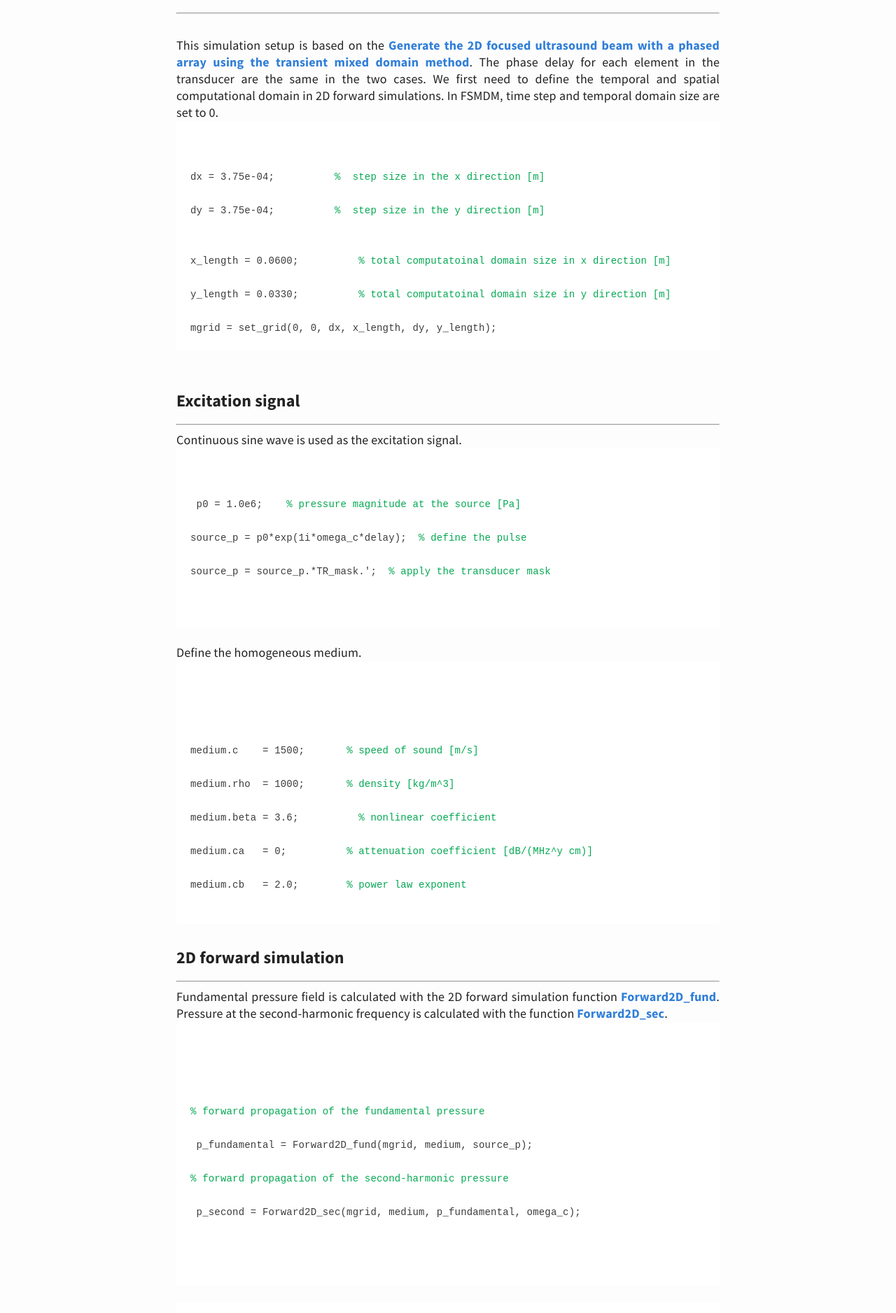
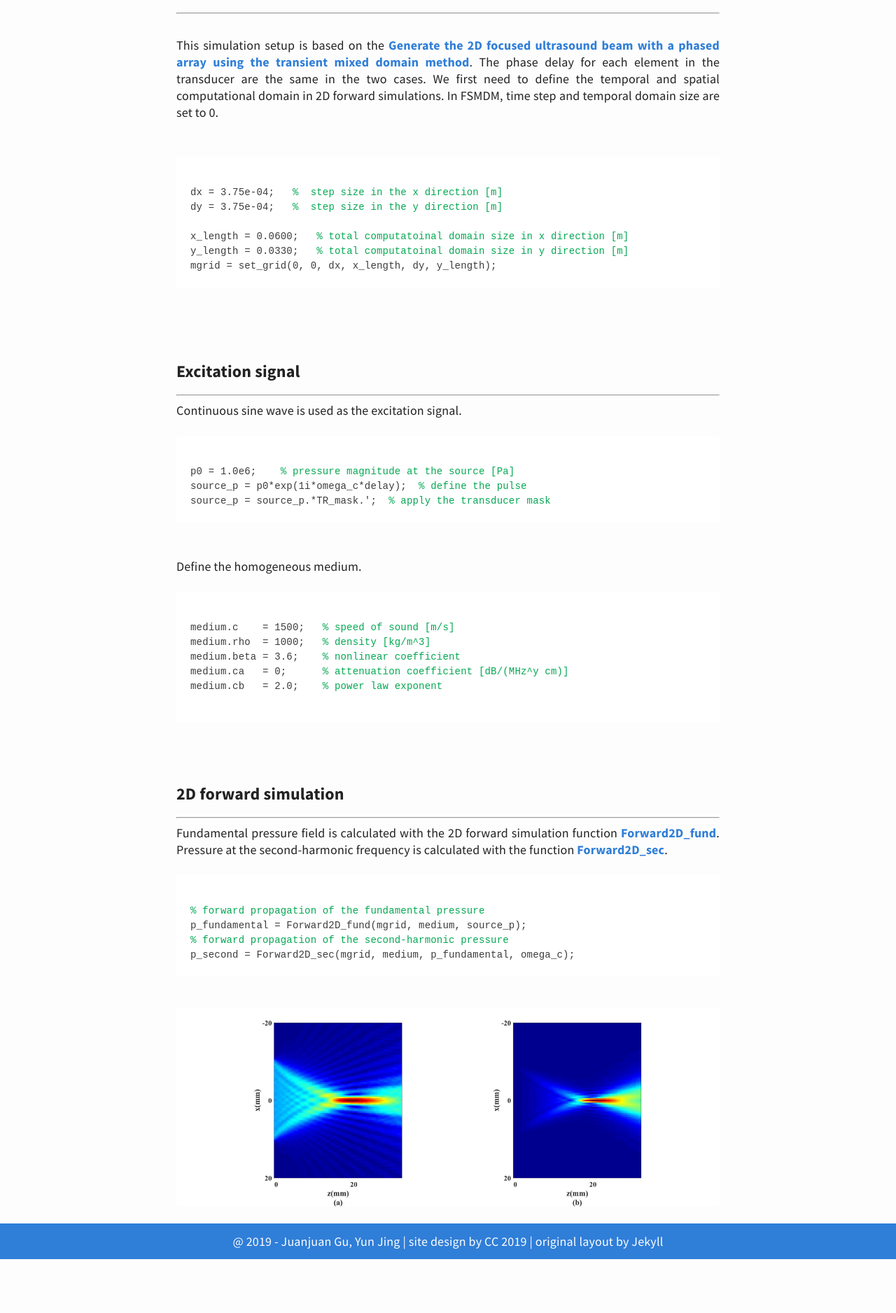
Before and after one commit to m-SOUND/mSOUND, a Jekyll site: the page built from _posts/2019-02-20-FSMDM_2D_homogeneous.html, in a window 1280 px wide. Shown: the part 520-2397 px from the top of the page at 70% size. Built offline with Jekyll 4.4.1, drawn with Linux system fonts in a browser that asks for light colours; after the commit the page ends 2320 px from its top, so only the background shows below that.

Commit message:
Update 2019-02-20-FSMDM_2D_homogeneous.html

```diff
--- a/_posts/2019-02-20-FSMDM_2D_homogeneous.html
+++ b/_posts/2019-02-20-FSMDM_2D_homogeneous.html
@@ -23,15 +23,16 @@ This example shows how to simulate the wave propagation in a 2D homogeneous medi
   The phase delay for each element in the transducer are the same in the two cases.
   We first need to define the temporal and spatial computational domain in 2D forward simulations. In FSMDM, time step and
  temporal domain size are set to 0.
- <br>
-   <code>
-<br>dx = 3.75e-04;         <font color="#03a852"> %  step size in the x direction [m]</font>
-<br>dy = 3.75e-04;         <font color="#03a852"> %  step size in the y direction [m]</font>
+ <pre>
+ <code>
+dx = 3.75e-04;  <font color="#03a852"> %  step size in the x direction [m]</font>
+dy = 3.75e-04;  <font color="#03a852"> %  step size in the y direction [m]</font>
 
-<br>x_length = 0.0600;         <font color="#03a852"> % total computatoinal domain size in x direction [m]</font>
-<br>y_length = 0.0330;         <font color="#03a852"> % total computatoinal domain size in y direction [m]</font>
-<br>mgrid = set_grid(0, 0, dx, x_length, dy, y_length);
+x_length = 0.0600;  <font color="#03a852"> % total computatoinal domain size in x direction [m]</font>
+y_length = 0.0330;  <font color="#03a852"> % total computatoinal domain size in y direction [m]</font>
+mgrid = set_grid(0, 0, dx, x_length, dy, y_length);
 </code>
+</pre>
  <br>
 </p>
 
@@ -41,29 +42,28 @@ This example shows how to simulate the wave propagation in a 2D homogeneous medi
 <hr>
 <p>
 Continuous sine wave is used as the excitation signal.
- <br>
+<pre>
 <code>
-<br> p0 = 1.0e6;   <font color="#03a852"> % pressure magnitude at the source [Pa] </font>
-<br>source_p = p0*exp(1i*omega_c*delay); <font color="#03a852"> % define the pulse </font>
-<br>source_p = source_p.*TR_mask.'; <font color="#03a852"> % apply the transducer mask </font>
-<br>
+p0 = 1.0e6;   <font color="#03a852"> % pressure magnitude at the source [Pa] </font>
+source_p = p0*exp(1i*omega_c*delay); <font color="#03a852"> % define the pulse </font>
+source_p = source_p.*TR_mask.'; <font color="#03a852"> % apply the transducer mask </font>
 </code>
+</pre>
  </p>
 
 
  <p>
 Define the homogeneous medium.
- <code>
-  <br>
-  <br>medium.c    = 1500;       <font color="#03a852">% speed of sound [m/s]</font>
-  <br>medium.rho  = 1000;       <font color="#03a852">% density [kg/m^3]</font>
-  <br>medium.beta = 3.6;          <font color="#03a852">% nonlinear coefficient </font>
-  <br>medium.ca   = 0;          <font color="#03a852">% attenuation coefficient [dB/(MHz^y cm)] </font>
-  <br>medium.cb   = 2.0;        <font color="#03a852">% power law exponent</font>
+<pre>
+<code>
+medium.c    = 1500;   <font color="#03a852">% speed of sound [m/s]</font>
+medium.rho  = 1000;   <font color="#03a852">% density [kg/m^3]</font>
+medium.beta = 3.6;    <font color="#03a852">% nonlinear coefficient </font>
+medium.ca   = 0;      <font color="#03a852">% attenuation coefficient [dB/(MHz^y cm)] </font>
+medium.cb   = 2.0;    <font color="#03a852">% power law exponent</font>
  </code>
+ </pre>
  </p>
-
-
 
 <!---2D forward Simulation--->
 <h6>2D forward simulation</h6>
@@ -71,16 +71,13 @@ Define the homogeneous medium.
 <p>
 Fundamental pressure field is calculated with the 2D forward simulation function <a href="/mSOUND/functions">Forward2D_fund</a>.
 Pressure at the second-harmonic frequency is calculated with the function <a href="/mSOUND/functions">Forward2D_sec</a>.
+ <pre>
 <code>
-  <br>
- <br><font color="#03a852">% forward propagation of the fundamental pressure</font>
-<br> p_fundamental = Forward2D_fund(mgrid, medium, source_p);
- <br><font color="#03a852">% forward propagation of the second-harmonic pressure</font>
-  <br> p_second = Forward2D_sec(mgrid, medium, p_fundamental, omega_c);
- <br>
- </code>
- <br>
-   <img src="/mSOUND/img/FSMDM_homo_2D.jpg" alt="fundamental and the second-harmonic pressure field generated with the phased array">
-  <br>
-
- </p>
+<font color="#03a852">% forward propagation of the fundamental pressure</font>
+p_fundamental = Forward2D_fund(mgrid, medium, source_p);
+<font color="#03a852">% forward propagation of the second-harmonic pressure</font>
+p_second = Forward2D_sec(mgrid, medium, p_fundamental, omega_c);
+</code>
+</pre>
+<img src="/mSOUND/img/FSMDM_homo_2D.jpg" alt="fundamental and the second-harmonic pressure field generated with the phased array">
+</p>
```
